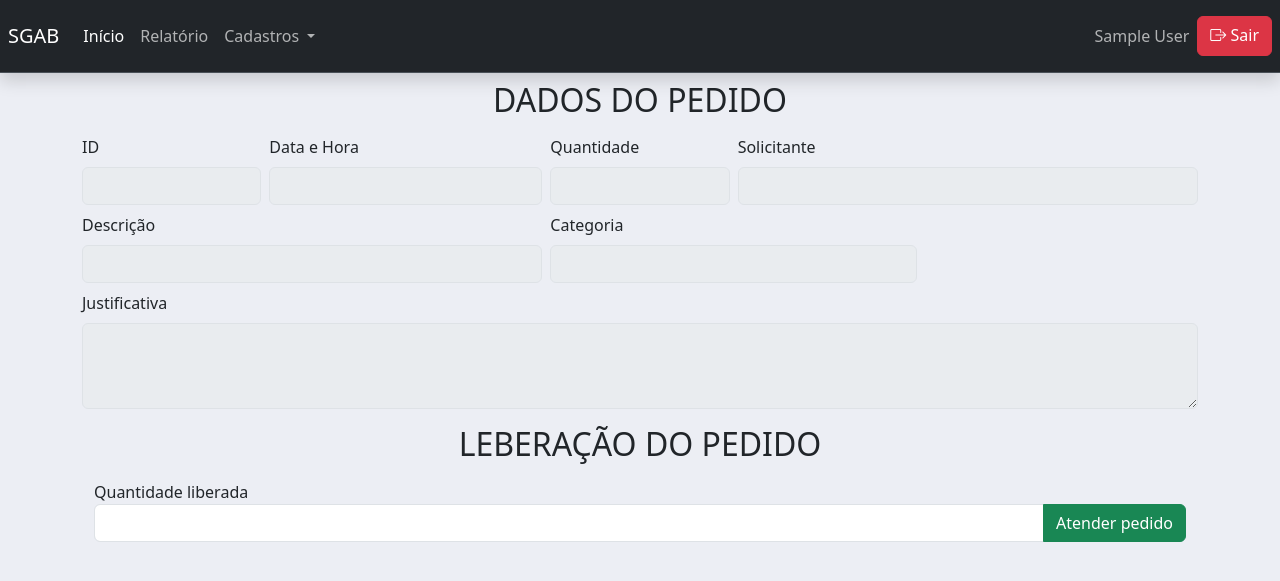
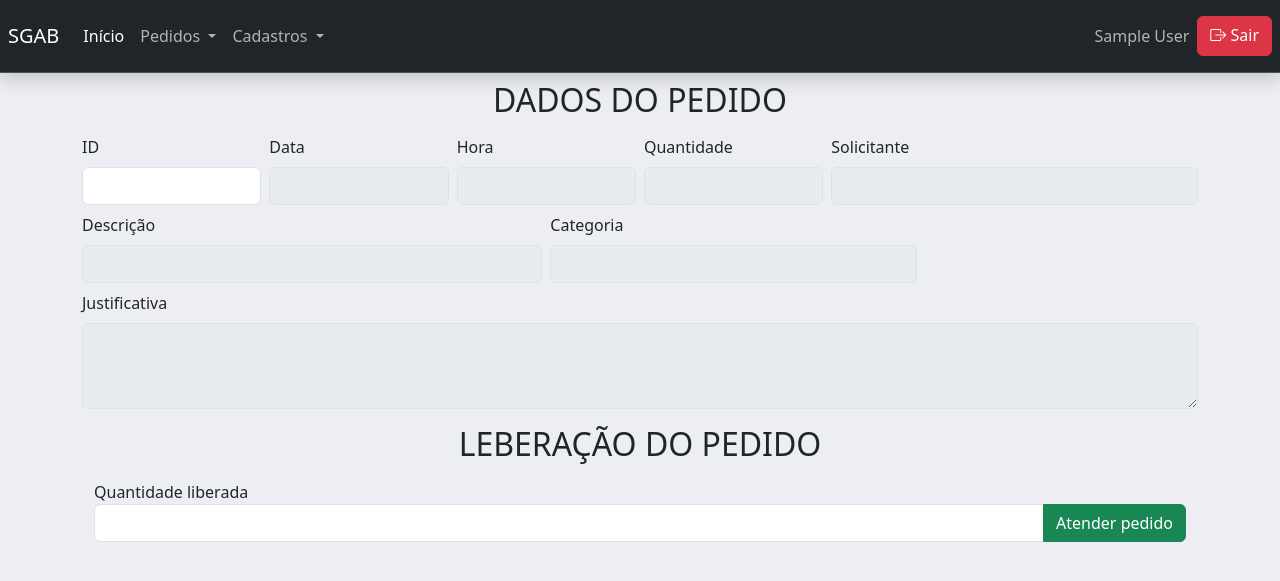
Before and after one commit to onacio/sgab-flask, a Flask app: page /admin/pedidos/atender/1 in a window 1280 px wide. Shown: the top 581 px of the page. Run offline with Flask 3, Linux system fonts and the light colour scheme; the visitor is signed in with stand-in values (Sample User, id 1); data that the repository does not hold is empty; some libraries are stand-ins or nearby versions.

Commit message:
criação da tela pendentes e concluidos

```diff
--- a/app.py
+++ b/app.py
@@ -7,7 +7,7 @@ from sgab.modules.admin.admin import admin
 
 app = Flask(__name__, template_folder='sgab/templates', static_folder='sgab/static')
 app.secret_key = "fhfhfhfhfereyew"
-app.permanent_session_lifetime = timedelta(seconds=300)
+app.permanent_session_lifetime = timedelta(seconds=3000)
 
 app.register_blueprint(auth)
 app.register_blueprint(admin)
--- a/sgab/models/pedido.py
+++ b/sgab/models/pedido.py
@@ -3,8 +3,9 @@ from sgab.db.conexao import Conexao
 
 
 class Pedido:
-    def __init__(self, descricao, categoria, solicitante, quantidade, quantidade_liberada=0, justificativa='', data_finalizacao='', status=0):
-        self.data_pedido = datetime.now().strftime("%d/%m/%Y-%H:%M")
+    def __init__(self, descricao, categoria, solicitante, quantidade, quantidade_liberada, justificativa='', data_finalizacao='', status=0):
+        self.data_pedido = datetime.now().strftime("%d/%m/%Y")
+        self.hora_pedido = datetime.now().strftime("%H:%M")
         self.descricao = descricao
         self.categoria = categoria
         self.quantidade = quantidade
@@ -13,8 +14,6 @@ class Pedido:
         self.justificativa = justificativa
         self.data_finalizacao = data_finalizacao
         self.status = status
-
-        self.criar_tabela()
 
     @staticmethod
     def listar_todos():
@@ -43,12 +42,21 @@ class Pedido:
         try:
             sql = '''
                 INSERT INTO pedidos (
-                    data_pedido, descricao_item, categoria, quantidade, quantidade_liberada, solicitante, justificativa, data_finalizacao, status
-                ) VALUES (?,?,?,?,?,?,?,?,?);
+                    data_pedido, hora_pedido, descricao_item, categoria, quantidade, quantidade_liberada, solicitante, justificativa, data_finalizacao, status
+                ) VALUES (?,?,?,?,?,?,?,?,?,?);
             '''
             conexao = Conexao().conectar()
             cursor = conexao.cursor()
-            cursor.execute(sql, (self.data_pedido, self.descricao, self.categoria, self.quantidade, self.quantidade_liberada, self.solicitante, self.justificativa, self.data_finalizacao, self.status))
+            cursor.execute(sql, (self.data_pedido,
+                                 self.hora_pedido,
+                                 self.descricao,
+                                 self.categoria,
+                                 self.quantidade,
+                                 self.quantidade_liberada,
+                                 self.solicitante,
+                                 self.justificativa,
+                                 self.data_finalizacao,
+                                 self.status))
             conexao.commit()
             conexao.close()
         except Exception as erro:
@@ -80,17 +88,16 @@ class Pedido:
         sql_tabela_pedidos = '''
             CREATE TABLE IF NOT EXISTS pedidos (
                 id INTEGER PRIMARY KEY AUTOINCREMENT NOT NULL,
-                data_pedido TEXT (100) NOT NULL,
+                data_pedido TEXT NOT NULL,
+                hora_pedido TEXT NOT NULL,
                 categoria TEXT (100) NOT NULL,
-                item TEXT (100) NOT NULL,
+                descricao_item TEXT (100) NOT NULL,
                 quantidade INTEGER NOT NULL,
                 quantidade_liberada INTEGER NOT NULL,
-                unidade_saude TEXT (100) NOT NULL,
+                solicitante TEXT (100) NOT NULL,
                 justificativa TEXT NOT NULL,
                 data_finalizacao TEXT (100) NOT NULL,
-                status INTEGER (1) NOT NULL,
-                usuario_id INTEGER NOT NULL,
-                unidade_id INTEGER NOT NULL
+                status INTEGER (1) NOT NULL
             );
         '''
         con = Conexao().conectar()
--- a/sgab/modules/admin/pedidos.py
+++ b/sgab/modules/admin/pedidos.py
@@ -6,15 +6,25 @@ from datetime import datetime
 
 admin_pedidos = Blueprint('admin_pedidos', __name__, url_prefix='/pedidos')
 
-@admin_pedidos.route('/')
+@admin_pedidos.route('/pendentes')
 @login_required('admin')
-def listar():
+def pendentes():
     url_atual()
     pedidos = Pedido.listar_todos()
     if pedidos == None:
-        return render_template('admin/pedidos-listar.html', pedidos=False)
+        return render_template('admin/pedidos-pendentes.html', pedidos=False)
     else:
-        return render_template('admin/pedidos-listar.html', pedidos=pedidos)
+        return render_template('admin/pedidos-pendentes.html', pedidos=pedidos)
+
+@admin_pedidos.route('/concluidos')
+@login_required('admin')
+def concluidos():
+    url_atual()
+    pedidos = Pedido.listar_todos()
+    if pedidos == None:
+        return render_template('admin/pedidos-concluidos.html', pedidos=False)
+    else:
+        return render_template('admin/pedidos-concluidos.html', pedidos=pedidos)
 
 
 @admin_pedidos.route('/atender', methods=['POST'])
--- a/sgab/modules/coab/pedidos.py
+++ b/sgab/modules/coab/pedidos.py
@@ -28,8 +28,9 @@ def inserir():
             pedido = Pedido(
                 descricao=item,
                 categoria=categoria,
+                solicitante=session['unidade_saude'],
                 quantidade=quantidade,
-                solicitante=session['unidade_saude'],
+                quantidade_liberada='',
                 justificativa=justificativa)
 
             pedido.inserir()
--- a/sgab/templates/admin/item.html
+++ b/sgab/templates/admin/item.html
@@ -42,7 +42,7 @@
                     <th>Descrição</th>
                     <th>Categoria</th>
                     <th width="7%">Status</th>
-                    <th width="10%">Ações</th>
+                    <th width="11%">Ações</th>
                 </tr>
             </thead>
             <tbody>
--- a/sgab/templates/admin/pedido-atender.html
+++ b/sgab/templates/admin/pedido-atender.html
@@ -16,38 +16,42 @@
           <!-- Primeira linha -->
           <div class="col-2">
             <label for="id" class="form-label">ID</label>
-            <input type="text" class="form-control" id="id" name="id" value="{{pedido[0]}}" disabled>
+            <input type="text" class="form-control" id="id" name="id" value="{{pedido[0]}}">
           </div>
-          <div class="col-3">
-            <label for="data-hora" class="form-label">Data e Hora</label>
+          <div class="col-2">
+            <label for="data-hora" class="form-label">Data</label>
             <input type="text" class="form-control" id="data-hora" name="data-hora" value="{{pedido[1]}}" disabled>
           </div>
           <div class="col-2">
+            <label for="data-hora" class="form-label">Hora</label>
+            <input type="text" class="form-control" id="data-hora" name="data-hora" value="{{pedido[2]}}" disabled>
+          </div>
+          <div class="col-2">
             <label for="qtde" class="form-label">Quantidade</label>
-            <input type="text" class="form-control" id="qtde" name="qtde" value="{{pedido[4]}}" disabled>
+            <input type="text" class="form-control" id="qtde" name="qtde" value="{{pedido[5]}}" disabled>
           </div>
-          <div class="col-5">
+          <div class="col-4">
             <label for="solicitante" class="form-label">Solicitante</label>
-            <input type="text" class="form-control" id="solicitante" name="solicitante" value="{{pedido[6]}}" disabled>
+            <input type="text" class="form-control" id="solicitante" name="solicitante" value="{{pedido[7]}}" disabled>
           </div>
           <!-- FIM da primeira linha -->
 
           <!-- Segunda linha -->
           <div class="col-5">
             <label for="descricao" class="form-label">Descrição</label>
-            <input type="text" class="form-control" id="descricao" name="descricao" value="{{pedido[2]}}" disabled>
+            <input type="text" class="form-control" id="descricao" name="descricao" value="{{pedido[3]}}" disabled>
           </div>
           <div class="col-4">
             <label for="categoria" class="form-label">Categoria</label>
-            <input type="text" class="form-control" id="categoria" name="categoria" value="{{pedido[3]}}" disabled>
+            <input type="text" class="form-control" id="categoria" name="categoria" value="{{pedido[4]}}" disabled>
           </div>
 
-          {% if pedido[9] == 0 %}
+          {% if pedido[10] == 0 %}
             <div class="col-3">
               <label for="status" class="form-label">Status do pedido</label>
               <input type="text" class="form-control" id="status" name="status" value="Pendente" disabled>
             </div>
-          {% elif pedido[9] == 1 %}
+          {% elif pedido[10] == 1 %}
             <div class="col-3">
               <label for="status" class="form-label">Status do pedido</label>
               <input type="text" class="form-control" id="status" name="status" value="Concluído" disabled>
@@ -58,7 +62,7 @@
           <!-- Terceira linha -->
           <div class="col-12">
             <label for="justificativa" class="form-label">Justificativa</label>
-            <textarea class="form-control" id="justificativa" rows="3" name="justificativa" disabled></textarea>
+            <textarea class="form-control" id="justificativa" rows="3" name="justificativa" disabled>{{pedido[8]}}</textarea>
           </div>
           <!-- FIM da terceira linha -->
         </div>
@@ -70,7 +74,7 @@
         <div class="container">
           <label for="">Quantidade liberada</label>
           <div class="input-group mb-3">
-            <input type="number" class="form-control" id="quantidade-liberada" name="quantidade-liberada">
+            <input type="number" class="form-control" id="quantidade-liberada" name="quantidade-liberada" value="{{pedido[6]}}">
             <button class="btn btn-success" type="submit">Atender pedido</button>
           </div>
         </div>
--- a/sgab/templates/admin/unidades.html
+++ b/sgab/templates/admin/unidades.html
@@ -28,7 +28,7 @@
               <th>Apelido</th>
               <th width="8%">CNES</th>
               <th width="8%">INE</th>
-              <th width="10%">Ações</th>
+              <th width="11%">Ações</th>
             </tr>
           </thead>
           <tbody>
--- a/sgab/templates/admin/usuarios.html
+++ b/sgab/templates/admin/usuarios.html
@@ -28,7 +28,7 @@
                       <th scope="col">Função</th>
                       <th width="13%" scope="col">Setor</th>
                       <th width="5%" scope="col">Status</th>
-                      <th width="10%" scope="col">Ações</th>
+                      <th width="11%" scope="col">Ações</th>
                   </tr>
                 </thead>
                 <tbody>
--- a/sgab/templates/base_admin.html
+++ b/sgab/templates/base_admin.html
@@ -33,8 +33,14 @@
                 <a class="nav-link active" aria-current="page" href="{{url_for('admin.index')}}">Início</a>
               </li>
 
-              <li class="nav-item">
-                <a class="nav-link" href="#">Relatório</a>
+              <li class="nav-item dropdown">
+                <a class="nav-link dropdown-toggle" href="#" role="button" data-bs-toggle="dropdown" aria-expanded="false">
+                  Pedidos
+                </a>
+                <ul class="dropdown-menu">
+                  <li><a class="dropdown-item" href="{{url_for('admin.admin_pedidos.pendentes')}}"><i class="bi bi-clock-history"></i> Pendentes</a></li>
+                  <li><a class="dropdown-item" href="{{url_for('admin.admin_pedidos.concluidos')}}"><i class="bi bi-check-circle"></i> Concluídos</a></li>
+                </ul>
               </li>
 
               <li class="nav-item dropdown">
@@ -44,7 +50,6 @@
                 <ul class="dropdown-menu">
                   <li><a class="dropdown-item" href="{{url_for('admin.admin_usuarios.listar')}}"><i class="bi bi-person-check"></i> Usuários</a></li>
                   <li><a class="dropdown-item" href="{{url_for('admin.admin_unidades.listar')}}"><i class="bi bi-houses-fill"></i> Unidades</a></li>
-                  <li><a class="dropdown-item" href="{{url_for('admin.admin_pedidos.listar')}}"><i class="bi bi-clipboard2-check"></i> Pedidos</a></li>
                   <li><a class="dropdown-item" href="{{ url_for('admin.admin_item.index') }}"><i class="bi bi-clipboard-data"></i> Itens</a></li>
                 </ul>
               </li>
```
Also changed, not shown: sgab/templates/admin/pedidos-concluidos.html (added, +74 -0 lines), sgab/templates/admin/pedidos-listar.html (deleted, +0 -87 lines), sgab/templates/admin/pedidos-pendentes.html (added, +70 -0 lines), sgab/templates/coab/pedidos.html (+14 -14 lines).
